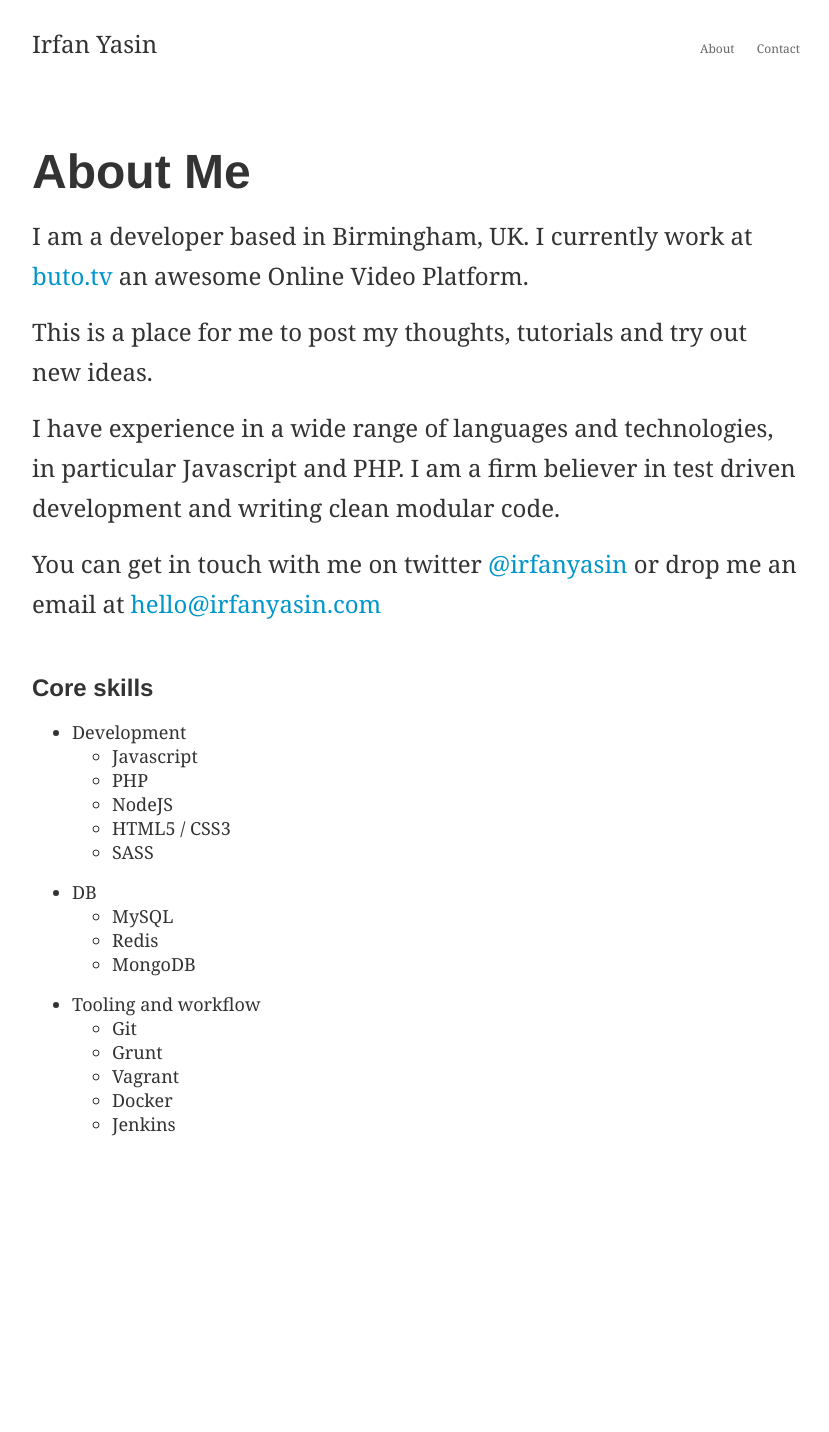
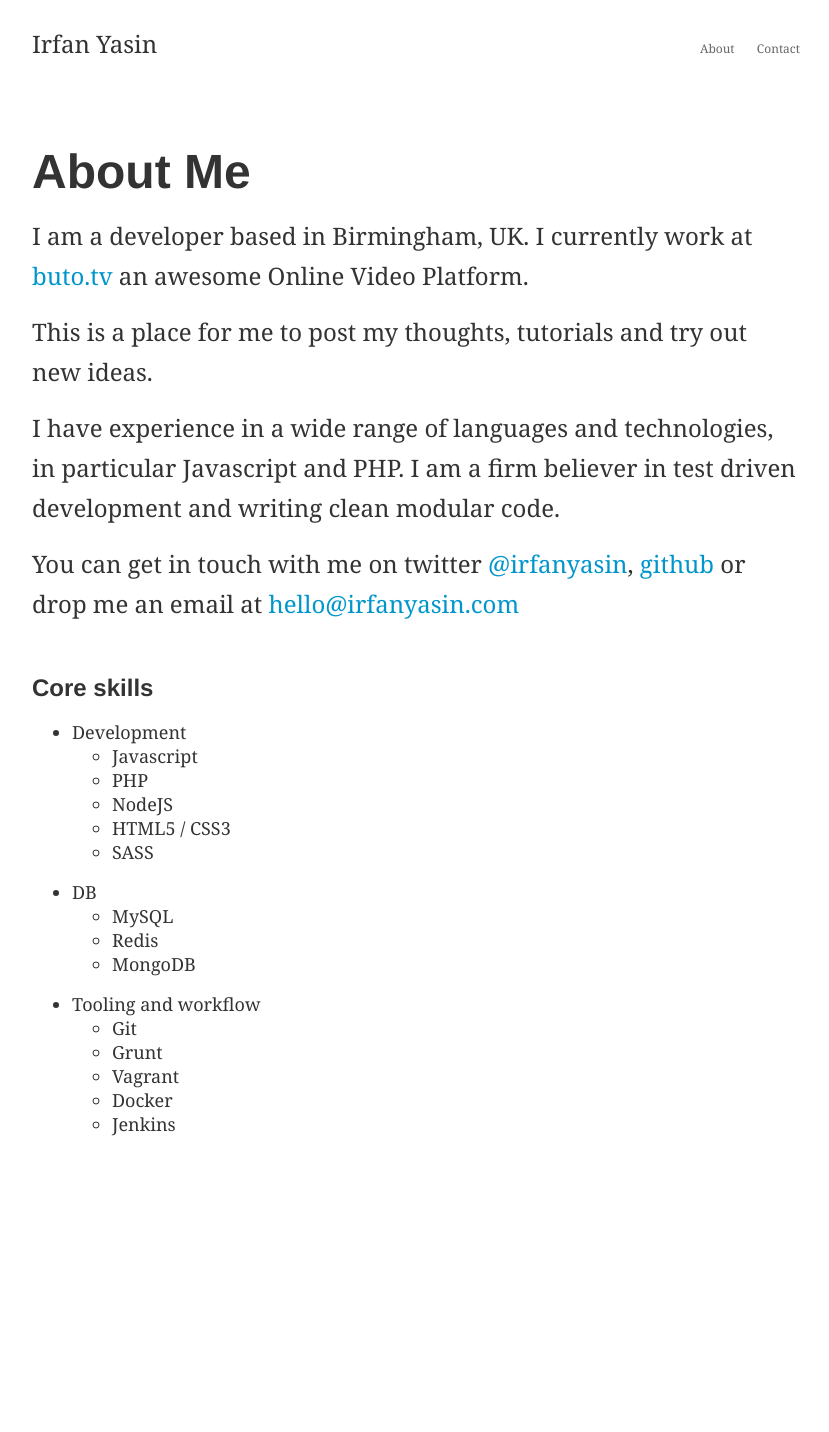
Before and after one commit to irfanyasin/irfanyasin.github.io, a Jekyll site: the page built from about.md, in a window 1280 px wide. Shown: the whole page, without its empty margins (224-1053 px from the left). Built offline with Jekyll 4.4.1, drawn with Linux system fonts in a browser that asks for light colours; Markdown is read by kramdown in place of the engine named in the settings.

Commit message:
update README and about

```diff
--- a/about.md
+++ b/about.md
@@ -10,7 +10,7 @@ This is a place for me to post my thoughts, tutorials and try out new ideas.
 
 I have experience in a wide range of languages and technologies, in particular Javascript and PHP. I am a firm believer in test driven development and writing clean modular code.
 
-You can get in touch with me on twitter [@irfanyasin](https://twitter.com/irfanyasin) or drop me an email at [hello@irfanyasin.com](/contact)
+You can get in touch with me on twitter [@irfanyasin](https://twitter.com/irfanyasin), [github](http://github.com/irfanyasin) or drop me an email at [hello@irfanyasin.com](/contact)
 
 ### Core skills
 
```
Also changed, not shown: README.md.
